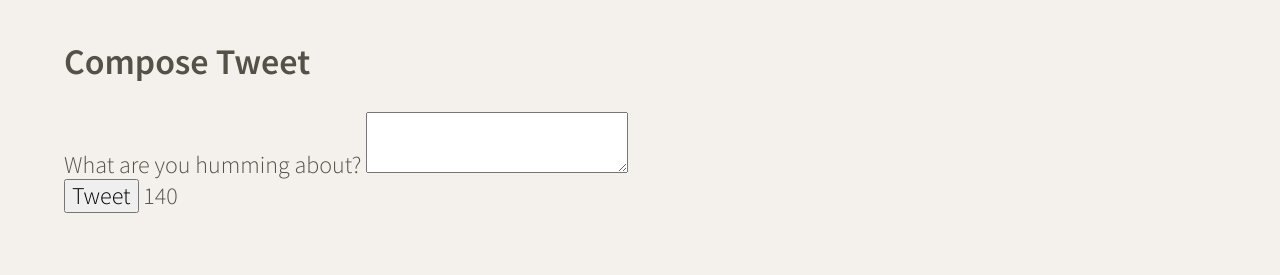
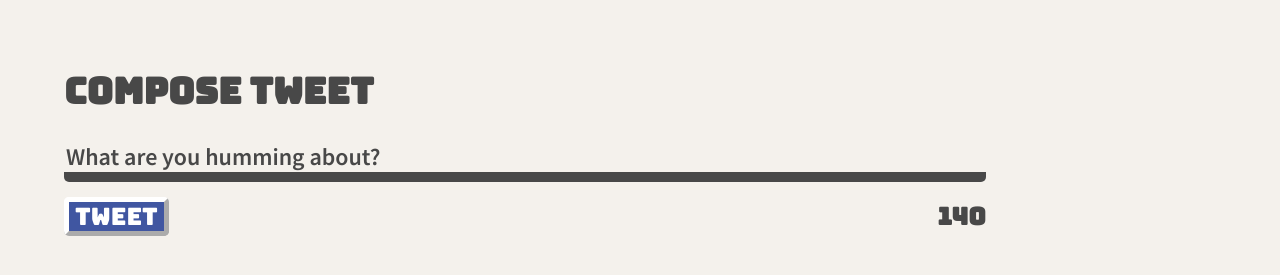
Before and after one commit to CJM1994/tweeter, a website: page public/index.html in a window 1280 px wide. Shown: the part 479-754 px from the top of the page. Drawn offline with nearby package versions, Linux system fonts and the light colour scheme.

Commit message:
Add stylesheet for tweet form & button

```diff
--- a/public/index.html
+++ b/public/index.html
@@ -23,6 +23,7 @@
   <link rel="stylesheet" href="styles/layout.css" type="text/css" />
   <link rel="stylesheet" href="styles/nav.css" type="text/css" />
   <link rel="stylesheet" href="styles/header.css" type="text/css" />
+  <link rel="stylesheet" href="styles/new-tweet.css" type="text/css" />
 
   <!-- External JS -->
   <script src="https://ajax.googleapis.com/ajax/libs/jquery/3.4.1/jquery.min.js"></script>
@@ -53,17 +54,19 @@
 
   <!-- Page-specific (main) content here -->
   <main class="container">
+
+    <!-- Tweet Form -->
     <section class="new-tweet">
       <h2>Compose Tweet</h2>
       <form method="POST" action="/tweets">
-        <label for="tweet-text">What are you humming about?</label>
-        <textarea name="text" id="tweet-text"></textarea>
-        <div>
+        <input name="text" id="tweet-text" placeholder="What are you humming about?"></input>
+        <div class="input-addons">
           <button type="submit">Tweet</button>
           <output name="counter" class="counter" for="tweet-text">140</output>
         </div>
       </form>
     </section>
+
   </main>
 </body>
 
--- /dev/null
+++ b/public/styles/new-tweet.css
@@ -0,0 +1,43 @@
+.new-tweet {
+  display: flex;
+  flex-direction: column;
+  margin: auto;
+  font-weight: 600;
+  color: #484848;
+  font-family: 'Bungee', cursive;
+}
+
+.new-tweet button {
+  background-color: #4056A1;
+  color: white;
+  border-radius: 5px;
+  border-color: #ffffff;
+  border-width: 5px;
+}
+
+.input-addons {
+  display: flex;
+  justify-content: space-between;
+  align-items: center;
+  padding-right: 20%;
+  padding-top: 15px;
+}
+
+#tweet-text {
+  border: none;
+  border-bottom: 10px solid #484848;
+  border-radius: 5px;
+  background: none;
+  width: 80%;
+  font-family: 'Source Sans Pro', sans-serif;
+}
+
+::placeholder {
+  font-size: 24px;
+  font-weight: 600;
+  color: #484848;
+}
+
+input:focus {
+  outline: none;
+}
--- a/server/data-files/initial-tweets.json
+++ b/server/data-files/initial-tweets.json
@@ -8,7 +8,7 @@
     "content": {
       "text": "If I have seen further it is by standing on the shoulders of giants"
     },
-    "created_at": 1645928305912
+    "created_at": 1645929096459
   },
   {
     "user": {
@@ -19,6 +19,6 @@
     "content": {
       "text": "Je pense , donc je suis"
     },
-    "created_at": 1646014705912
+    "created_at": 1646015496459
   }
 ]
```
